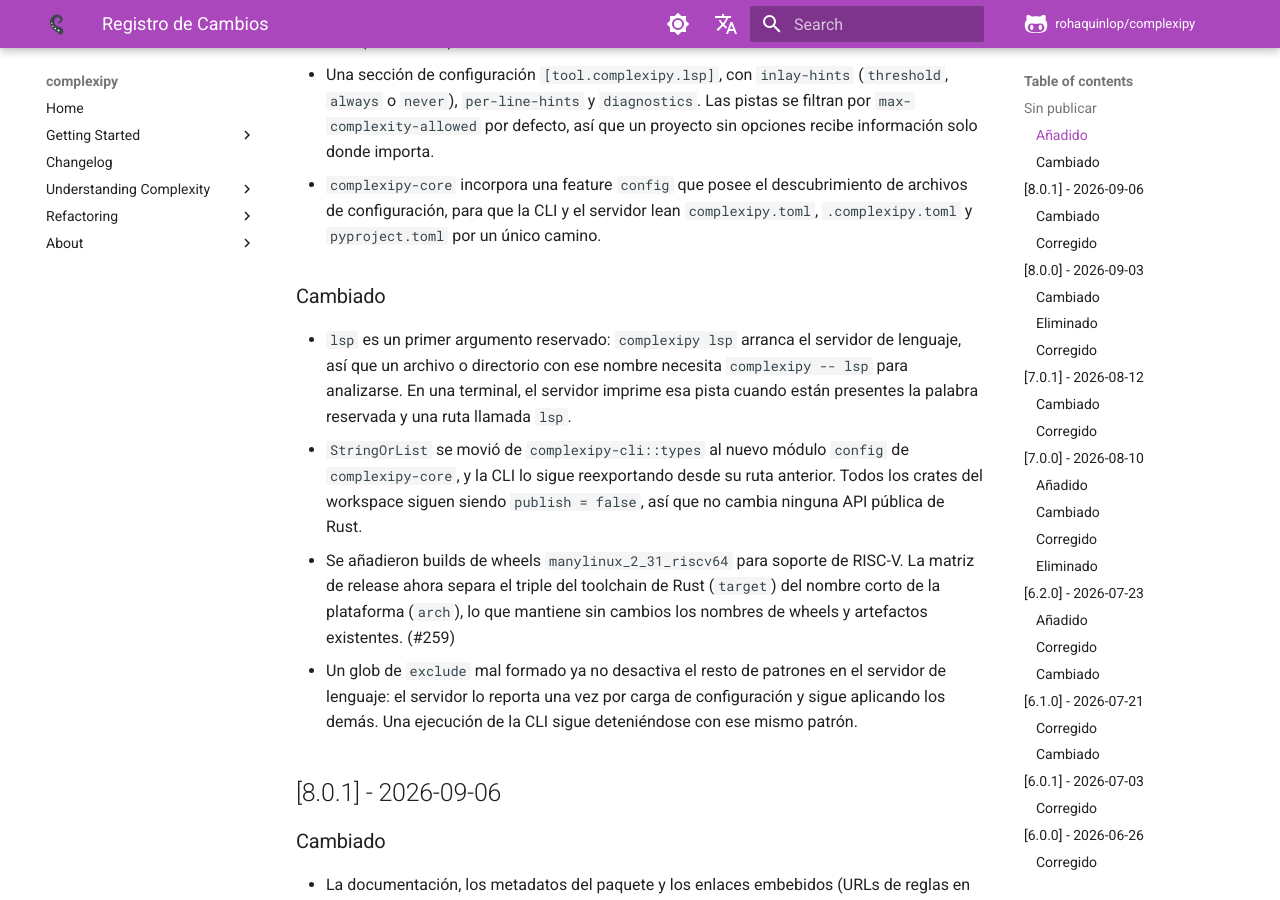
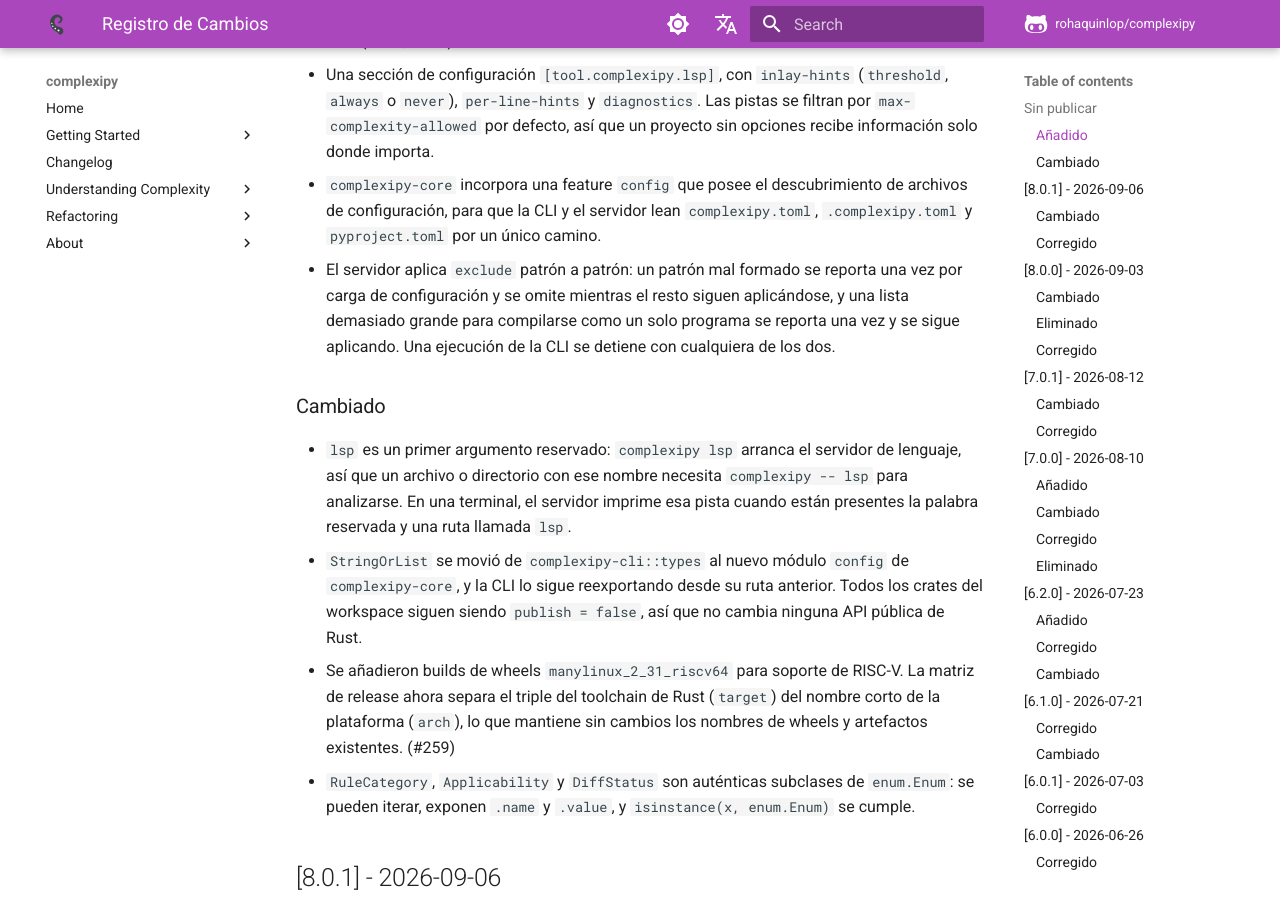
Before and after one commit to rohaquinlop/complexipy, an MkDocs documentation site: the page built from docs/es/changelog.md, in a window 1280 px wide and 900 px high, scrolled down 621 px. Built offline with MkDocs 1.6.1 and Material for MkDocs 9.7.7, drawn with Linux system fonts in a browser that asks for light colours; comment, search, counter and statistics services are not loaded.

Commit message:
docs(changelog): note the truthful enums and the server exclude report

```diff
--- a/docs/es/changelog.md
+++ b/docs/es/changelog.md
@@ -32,6 +32,11 @@ GitHub con todos los detalles.
 - `complexipy-core` incorpora una feature `config` que posee el descubrimiento
   de archivos de configuración, para que la CLI y el servidor lean
   `complexipy.toml`, `.complexipy.toml` y `pyproject.toml` por un único camino.
+- El servidor aplica `exclude` patrón a patrón: un patrón mal formado se
+  reporta una vez por carga de configuración y se omite mientras el resto siguen
+  aplicándose, y una lista demasiado grande para compilarse como un solo
+  programa se reporta una vez y se sigue aplicando. Una ejecución de la CLI se
+  detiene con cualquiera de los dos.
 
 ### Cambiado
 
@@ -47,10 +52,9 @@ GitHub con todos los detalles.
   RISC-V. La matriz de release ahora separa el triple del toolchain de Rust
   (`target`) del nombre corto de la plataforma (`arch`), lo que mantiene sin
   cambios los nombres de wheels y artefactos existentes. (#259)
-- Un glob de `exclude` mal formado ya no desactiva el resto de patrones en el
-  servidor de lenguaje: el servidor lo reporta una vez por carga de
-  configuración y sigue aplicando los demás. Una ejecución de la CLI sigue
-  deteniéndose con ese mismo patrón.
+- `RuleCategory`, `Applicability` y `DiffStatus` son auténticas subclases de
+  `enum.Enum`: se pueden iterar, exponen `.name` y `.value`, y
+  `isinstance(x, enum.Enum)` se cumple.
 
 ## [8.0.1] - 2026-09-06
 
```
Also changed, not shown: CHANGELOG.md (+7 -3 lines).
